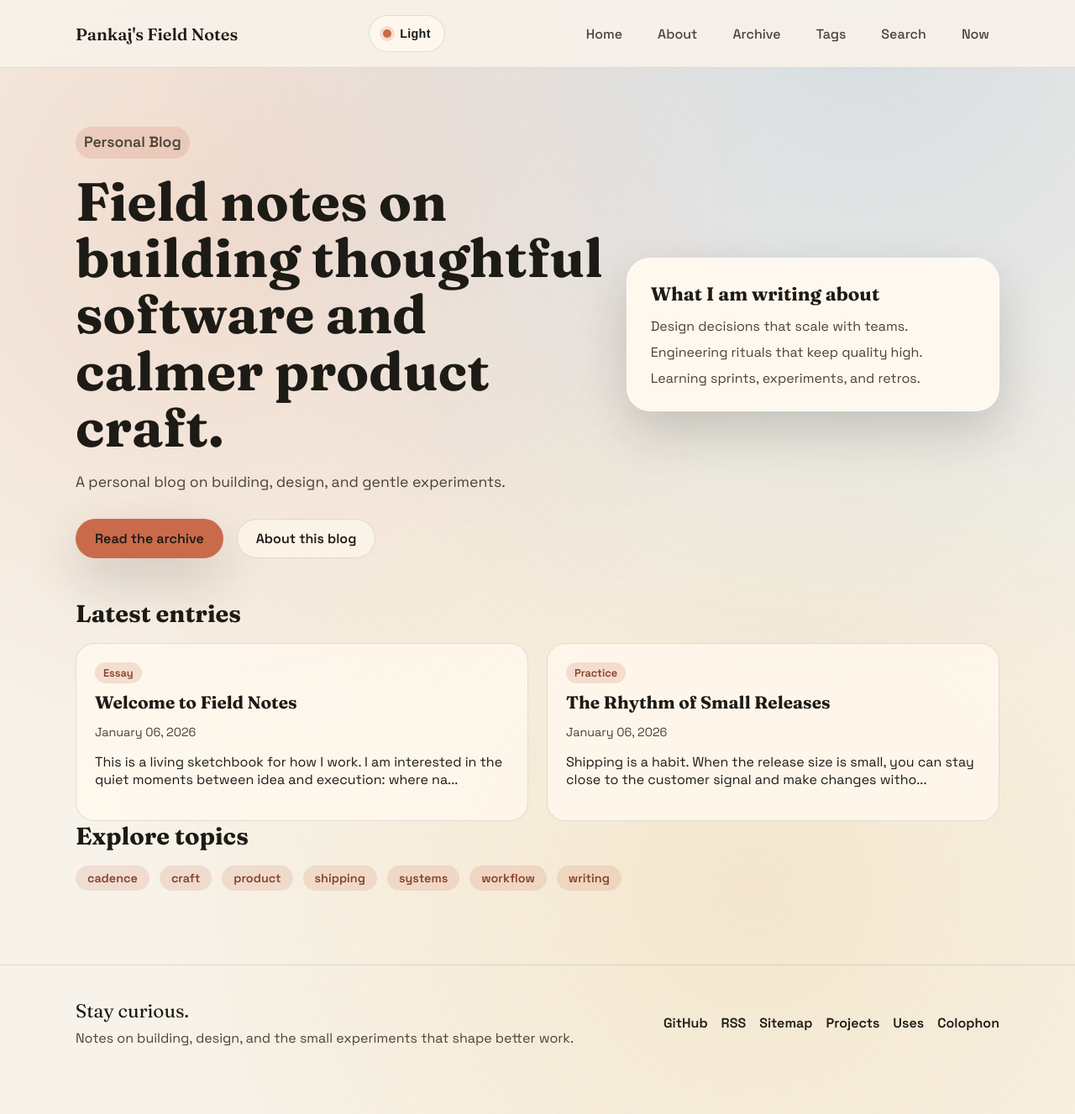
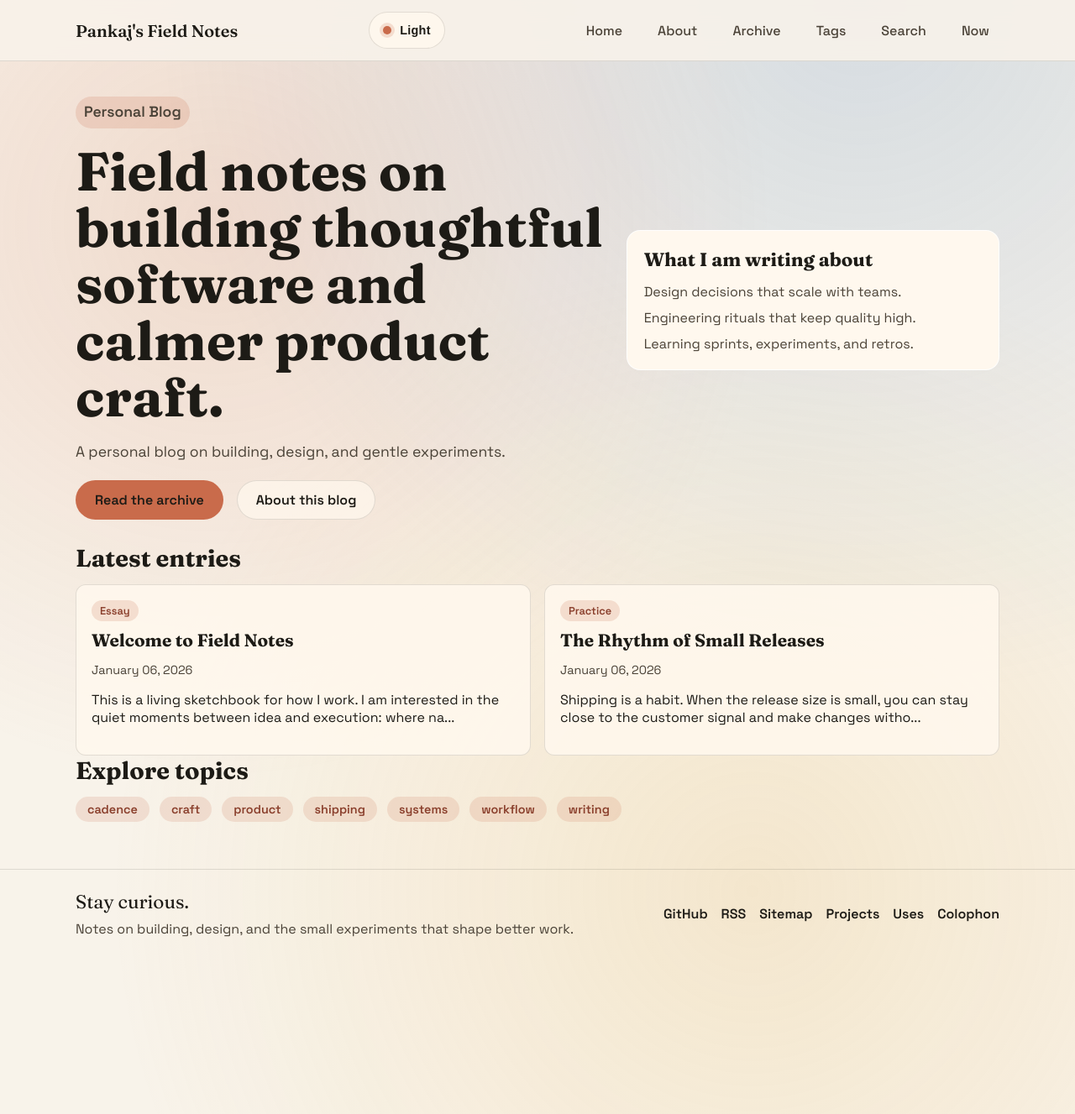
Before and after one commit to pankaj28843/pankaj28843.github.io, a Jekyll site: the page built from index.html, in a window 1280 px wide and 1327 px high. Shown: the whole window at 84% size. Built offline with Jekyll 4.4.1, drawn with Linux system fonts in a browser that asks for light colours; the list of posts is cut into pages by our own code.

Commit message:
fix: tighten spacing and soften cards

```diff
--- a/assets/css/main.css
+++ b/assets/css/main.css
@@ -9,8 +9,8 @@
   --accent-glow-strong: rgba(138, 63, 44, 0.22);
   --card: #fff8ee;
   --line: rgba(29, 27, 22, 0.12);
-  --shadow: 0 24px 60px rgba(29, 27, 22, 0.18);
-  --radius: 28px;
+  --shadow: 0 6px 16px rgba(29, 27, 22, 0.12);
+  --radius: 16px;
   --display: "Fraunces", "Times New Roman", serif;
   --body: "Space Grotesk", "Helvetica Neue", Arial, sans-serif;
   --surface-header: rgba(248, 243, 234, 0.86);
@@ -44,7 +44,7 @@
   --accent-glow-strong: rgba(240, 169, 140, 0.22);
   --card: #151716;
   --line: rgba(243, 238, 230, 0.12);
-  --shadow: 0 24px 60px rgba(0, 0, 0, 0.55);
+  --shadow: 0 6px 16px rgba(0, 0, 0, 0.35);
   --surface-header: rgba(15, 17, 16, 0.86);
   --surface-nav: rgba(21, 23, 22, 0.98);
   --surface-control: rgba(21, 23, 22, 0.9);
@@ -76,7 +76,7 @@
     --accent-glow-strong: rgba(240, 169, 140, 0.22);
     --card: #151716;
     --line: rgba(243, 238, 230, 0.12);
-    --shadow: 0 24px 60px rgba(0, 0, 0, 0.55);
+    --shadow: 0 6px 16px rgba(0, 0, 0, 0.35);
     --surface-header: rgba(15, 17, 16, 0.86);
     --surface-nav: rgba(21, 23, 22, 0.98);
     --surface-control: rgba(21, 23, 22, 0.9);
@@ -141,7 +141,7 @@ img {
   display: flex;
   align-items: center;
   justify-content: space-between;
-  padding: 18px 0;
+  padding: 14px 0;
   gap: 16px;
   position: relative;
 }
@@ -262,7 +262,7 @@ body.nav-open .nav-overlay {
 }
 
 .page {
-  padding: 52px 0 88px;
+  padding: 24px 0 56px;
 }
 
 .hero {
@@ -270,7 +270,7 @@ body.nav-open .nav-overlay {
   grid-template-columns: repeat(12, 1fr);
   gap: 24px;
   align-items: center;
-  margin-bottom: 48px;
+  margin-bottom: 28px;
 }
 
 .hero-copy {
@@ -291,7 +291,7 @@ body.nav-open .nav-overlay {
 }
 
 .hero-actions {
-  margin-top: 28px;
+  margin-top: 16px;
   display: flex;
   gap: 16px;
   flex-wrap: wrap;
@@ -311,7 +311,7 @@ body.nav-open .nav-overlay {
 .button.primary {
   background: var(--accent);
   color: var(--accent-ink);
-  box-shadow: var(--shadow);
+  box-shadow: none;
 }
 
 .button.secondary {
@@ -327,9 +327,9 @@ body.nav-open .nav-overlay {
 .hero-card {
   grid-column: span 5;
   background: var(--card);
-  padding: 28px;
+  padding: 20px;
   border-radius: var(--radius);
-  box-shadow: var(--shadow);
+  box-shadow: none;
   border: 1px solid var(--hero-card-border);
 }
 
@@ -351,26 +351,26 @@ body.nav-open .nav-overlay {
 .section-title {
   font-family: var(--display);
   font-size: 1.8rem;
-  margin: 0 0 18px;
+  margin: 0 0 14px;
 }
 
 .post-grid {
   display: grid;
-  gap: 22px;
+  gap: 16px;
   grid-template-columns: repeat(auto-fit, minmax(260px, 1fr));
 }
 
 .post-card {
   background: var(--surface-card);
-  border-radius: 22px;
-  padding: 22px;
+  border-radius: 12px;
+  padding: 18px;
   border: 1px solid var(--line);
   transition: transform 0.2s ease, box-shadow 0.2s ease;
 }
 
 .post-card:hover {
-  transform: translateY(-6px);
-  box-shadow: var(--shadow);
+  transform: translateY(-2px);
+  box-shadow: none;
 }
 
 .post-card h2,
@@ -398,16 +398,16 @@ body.nav-open .nav-overlay {
 
 .content {
   background: var(--surface-content);
-  border-radius: 28px;
-  padding: 36px;
+  border-radius: 14px;
+  padding: 24px;
   border: 1px solid var(--line);
-  box-shadow: var(--shadow);
+  box-shadow: none;
 }
 
 .post-panel {
-  margin-top: 24px;
-  padding: 20px;
-  border-radius: 20px;
+  margin-top: 20px;
+  padding: 14px;
+  border-radius: 12px;
   background: var(--surface-panel);
   border: 1px solid var(--line);
 }
@@ -428,7 +428,7 @@ body.nav-open .nav-overlay {
 }
 
 .site-footer {
-  padding: 40px 0 80px;
+  padding: 24px 0 56px;
   border-top: 1px solid var(--line);
 }
 
@@ -527,8 +527,8 @@ body.nav-open .nav-overlay {
 
 .search-input {
   width: 100%;
-  padding: 14px 18px;
-  border-radius: 16px;
+  padding: 12px 16px;
+  border-radius: 12px;
   border: 1px solid var(--line);
   font-size: 1rem;
   background: var(--surface-input);
@@ -553,8 +553,8 @@ body.nav-open .nav-overlay {
 
 .search-card {
   background: var(--surface-card);
-  border-radius: 18px;
-  padding: 18px;
+  border-radius: 12px;
+  padding: 14px;
   border: 1px solid var(--line);
 }
 
@@ -581,7 +581,7 @@ body.nav-open .nav-overlay {
   }
 
   .site-header .shell {
-    padding: 12px 0;
+    padding: 8px 0;
   }
 
   .logo {
@@ -641,11 +641,11 @@ body.nav-open .nav-overlay {
 
 @media (max-width: 600px) {
   .page {
-    padding: 32px 0 56px;
+    padding: 20px 0 44px;
   }
 
   .content {
-    padding: 20px;
+    padding: 16px;
   }
 
   .footer-links {
@@ -660,8 +660,8 @@ body.nav-open .nav-overlay {
   }
 
   .hero {
-    gap: 18px;
-    margin-bottom: 36px;
+    gap: 14px;
+    margin-bottom: 24px;
   }
 
   .hero-copy h1 {
@@ -673,6 +673,6 @@ body.nav-open .nav-overlay {
   }
 
   .post-card {
-    padding: 18px;
+    padding: 14px;
   }
 }
```
